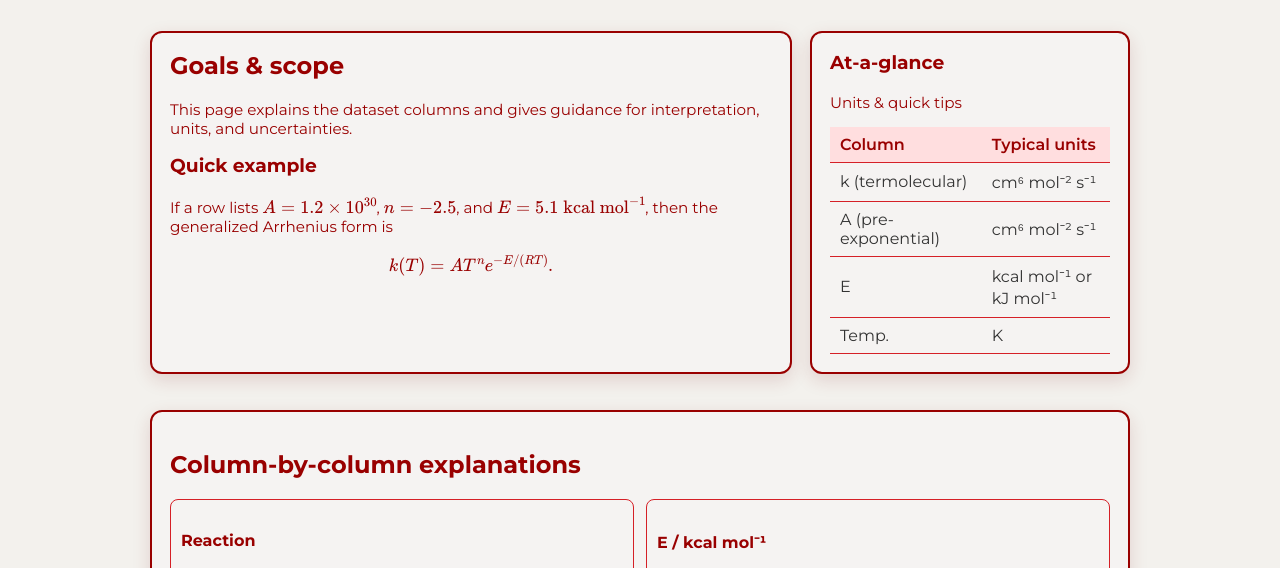
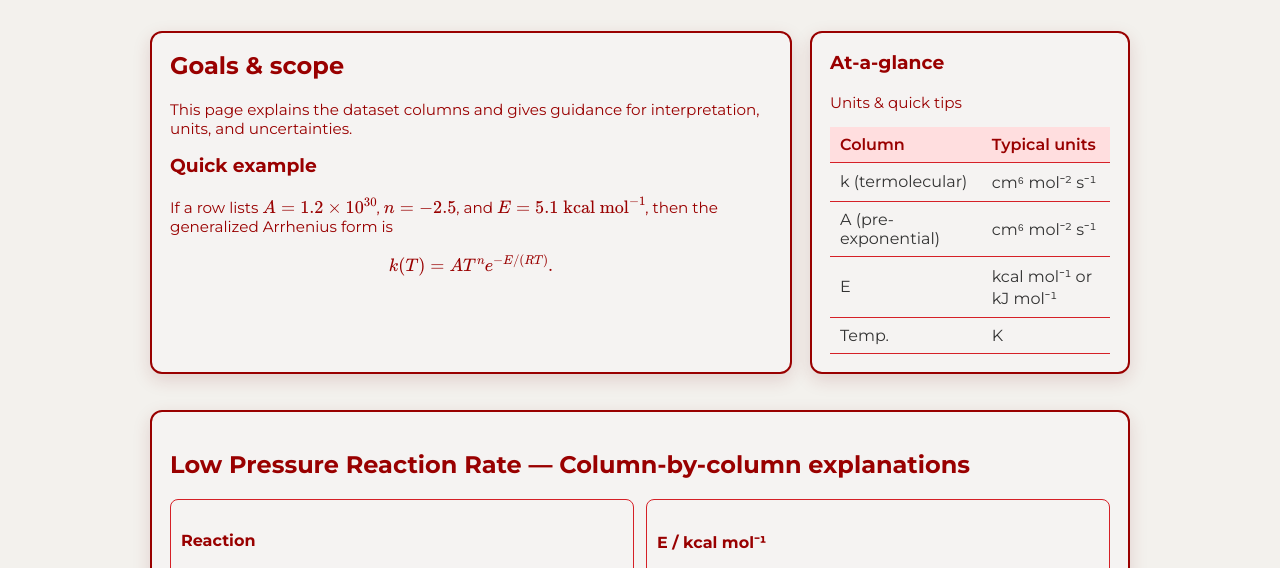
Before and after one commit to ahmedelhalawani/termolecular-database, a plain HTML site: page explanation.html in a window 1280 px wide. Shown: the part 220-788 px from the top of the page. Drawn offline with nearby package versions, Linux system fonts and the light colour scheme.

Commit message:
Add files via upload

```diff
--- a/explanation.html
+++ b/explanation.html
@@ -220,7 +220,7 @@
 
       <!-- LOW PRESSURE SECTION -->
       <section id="lowPressureSection" class="card full">
-        <h2 style="color:#990000">Column-by-column explanations</h2>
+        <h2 style="color:#990000">Low Pressure Reaction Rate — Column-by-column explanations</h2>
 
         <div class="col-list" style="margin-top:12px">
           <div class="col-card">
```
